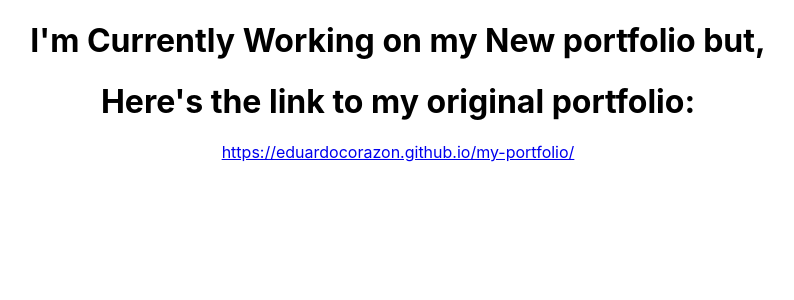
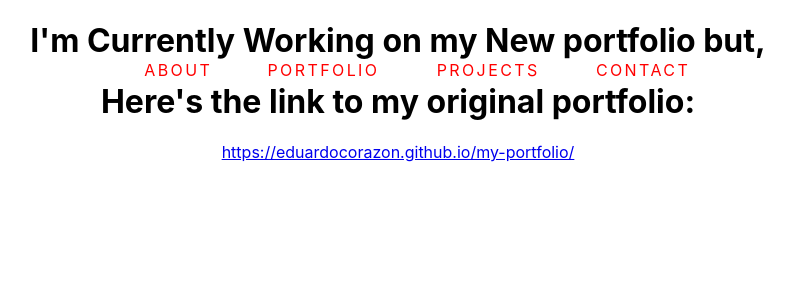
Before and after one commit to EduardoCorazon/portfolio, a React (Create React App) app: page / in a window 1280 px wide. Shown: the top 300 px of the page, without its empty margins (242-1036 px from the left). Built offline with nearby package versions, Linux system fonts and the light colour scheme.

Commit message:
added my old navbar

```diff
--- a/src/App.css
+++ b/src/App.css
@@ -1,5 +1,11 @@
+:root{
+  --bg-col: rgb(11,0,69);
+  --text-col: red;
+}
+
 .App {
   text-align: center;
+
 }
 
 .App-logo {
--- a/src/App.js
+++ b/src/App.js
@@ -1,9 +1,13 @@
-import logo from './logo.svg';
+
 import './App.css';
+import Navbar from './sections/navbar/navbar';
 
 function App() {
   return (
     <div className="App">
+      <header>
+        <Navbar/>
+      </header>
       <h1>I'm Currently Working on my New portfolio but,</h1>
       <h1>Here's the link to my original portfolio:</h1>
       <a href="https://eduardocorazon.github.io/my-portfolio/">https://eduardocorazon.github.io/my-portfolio/</a>
--- /dev/null
+++ b/src/sections/navbar/navbar.css
@@ -0,0 +1,62 @@
+.navbar{
+    display: -webkit-box;
+    display: -webkit-flex;
+    display: -ms-flexbox;
+    display: flex;
+    -webkit-align-items: center;
+    -webkit-box-align: center;
+    -ms-flex-align: center;
+    align-items: center;
+    width: 100%;
+    position: fixed;
+    z-index: 10;
+    top: 0;
+    left: 0;
+    padding: 1.25rem;
+    color: transparent;
+
+  }
+
+  .navlist {
+    margin: 10px auto 0;
+    padding: 0;
+    list-style: none;
+    display: table;
+    width: 600px;
+    text-align: center;
+  }
+  .navbox {
+    display: table-cell;
+    position: relative;
+    padding: 15px 0;
+  }
+  .underline {
+    color: var(--text-col);
+    text-transform: uppercase;
+    text-decoration: none;
+    letter-spacing: 0.15em;
+    display: inline-block;
+    padding: 15px 20px;
+    position: relative;
+  }
+  .underline:after {
+    background: none repeat scroll 0 0 transparent;
+    bottom: 0;
+    content: "";
+    display: block;
+    height: 2px;
+    left: 50%;
+    position: absolute;
+    background: var(--text-col);
+    transition: width 0.3s ease 0s, left 0.3s ease 0s;
+    width: 0;
+  }
+  .underline:hover:after {
+    width: 100%;
+    left: 0;
+  }
+  @media screen and (max-height: 300px) {
+      ul {
+          margin-top: 40px;
+      }
+  }
--- /dev/null
+++ b/src/sections/navbar/navbar.js
@@ -0,0 +1,15 @@
+import './navbar.css';
+function Navbar() {
+  return (
+    <div className="navbar">
+        <ul className="navlist">
+            <li className="navbox"><a className="underline" href="#about">About</a></li>
+            <li className="navbox"><a className="underline" href="#portfolio">Portfolio</a></li>
+            <li className="navbox"><a className="underline" href="#projects">Projects</a></li>
+            <li className="navbox"><a className="underline" href="#contact">Contact</a></li>
+        </ul>
+  </div>
+  );
+}
+
+export default Navbar;
```
